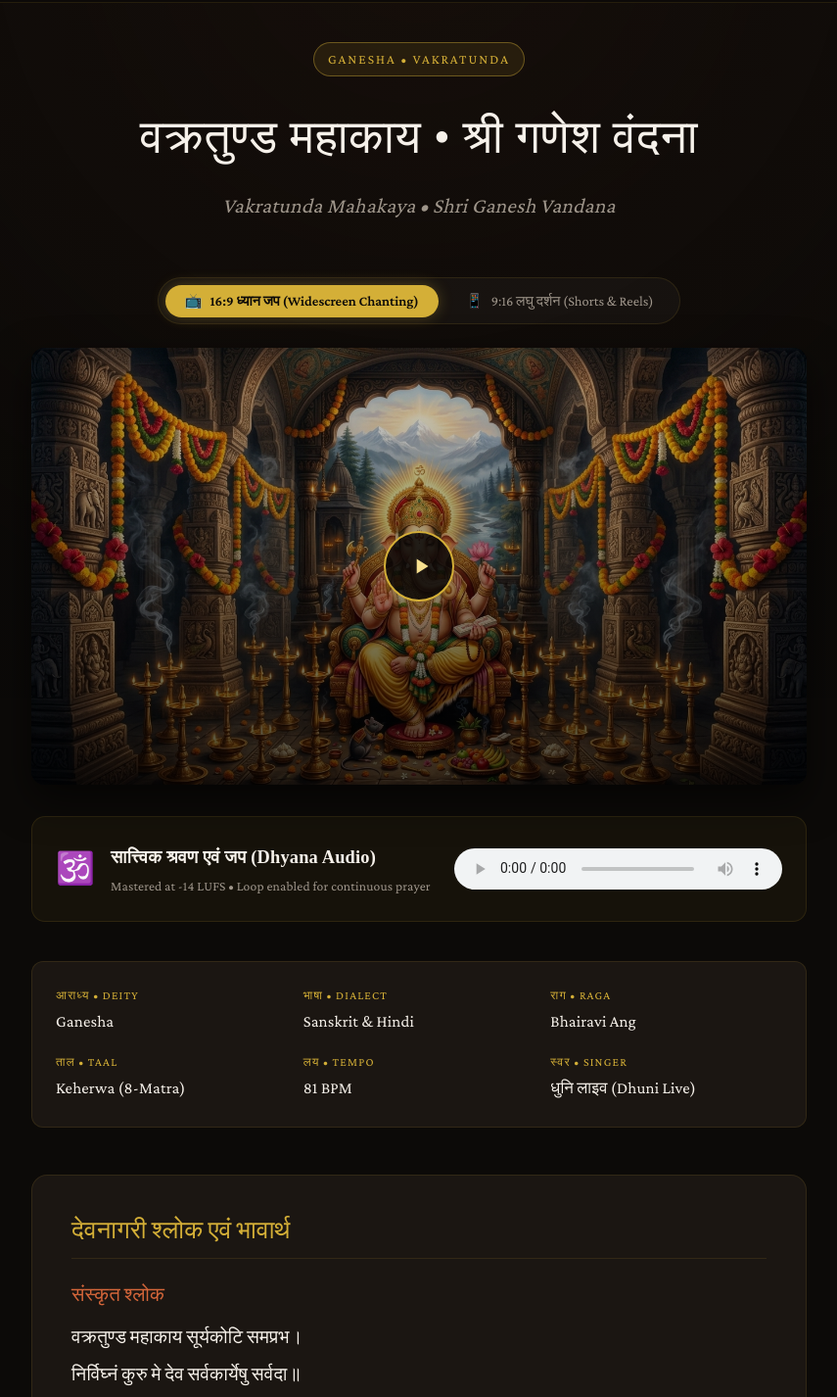
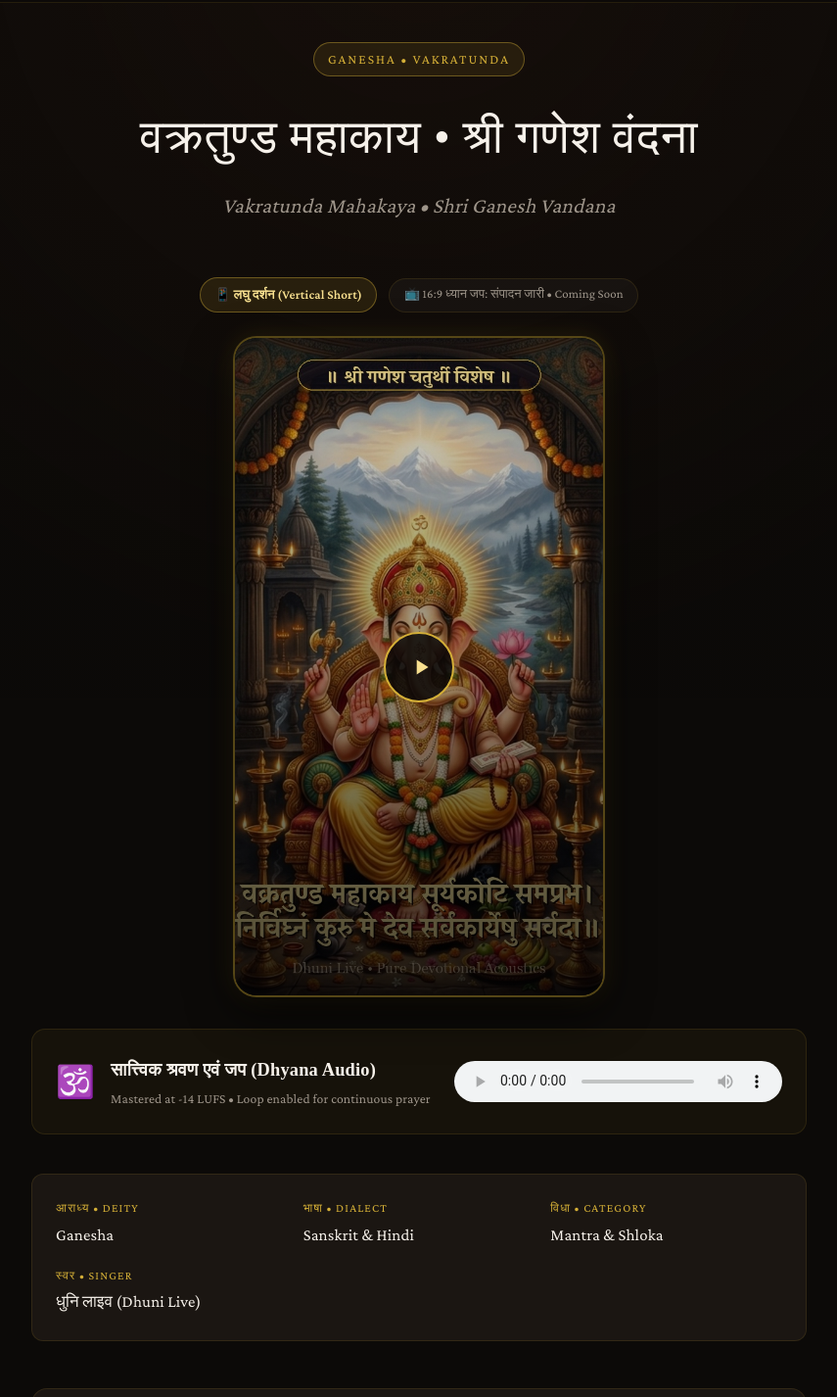
Before and after one commit to mc784/dhunilive, an Astro site: page /shri-ganesh-vandana-vakratunda in a window 1280 px wide. Shown: the part 88-1514 px from the top of the page at 98% size, without its empty margins (212-1067 px from the left). Built offline with nearby package versions, Linux system fonts and the light colour scheme; Astro itself is replaced by a stand-in of ours; a web font is replaced by a local one.

Commit message:
Implement dynamic format fallback: hide toggle when only 9:16 exists with elegant coming-soon status; remove raag, taal, and bpm across all pages

```diff
--- a/src/content/releases/example-balram-bhajan.md
+++ b/src/content/releases/example-balram-bhajan.md
@@ -5,9 +5,6 @@ slug: "baldau-ji-ki-aarti"
 deity: "Balram"
 deity_form: "Dauji of Baldeo"
 dialect: "Braj"
-raga: "Bhairavi"
-taal: "Keherwa"
-bpm: 90
 year: 2024
 release_date: 2024-03-15
 youtube_id: "LWou9wHr0Pk"
--- a/src/content/releases/shri-ganesh-vandana-vakratunda.md
+++ b/src/content/releases/shri-ganesh-vandana-vakratunda.md
@@ -13,9 +13,6 @@ cover_image: "/media/ganesh_promo_1x1.jpg"
 hero_image: "/media/ganesh_sanctum_hero.jpg"
 featured: true
 category: "Mantra & Shloka"
-raga: "Bhairavi Ang"
-taal: "Keherwa (8-Matra)"
-bpm: 81
 rights_status: "traditional"
 rights_note: "पारंपरिक संस्कृत श्लोक एवं मूल काव्य भावार्थ अनुवाद, धूनी लाइव द्वारा प्रस्तुत"
 credits:
@@ -51,5 +48,5 @@ Nirvighna karo mere dev, saare karya sarvada ||
 
 ## Releases & Editions
 
-* **9:16 Vertical Short (Official Short):** Features sacred Sanskrit shloka and poetic Hindi anuvaad (37s).
-* **16:9 Landscape Dhyana Edition (एकादश आवर्तन — 11 Sacred Chanting Cycles):** Pure Sanskrit meditative chanting loop (3m 34s) mastered to EBU R128 (-14 LUFS) for Smart TV puja playback and morning prayer.
+* **9:16 Vertical Short (Official Short):** Features sacred Sanskrit shloka and poetic Hindi anuvaad (37s). Available now.
+* **16:9 Landscape Dhyana Edition (एकादश आवर्तन — 11 Sacred Chanting Cycles):** Pure Sanskrit meditative chanting loop mastered to EBU R128 (-14 LUFS) for Smart TV puja playback — शीघ्र उपलब्ध (Coming Soon).
--- a/src/pages/[slug].astro
+++ b/src/pages/[slug].astro
@@ -44,6 +44,9 @@ const title = `${data.title_hi} — ${data.title_roman} | Dhuni Live`;
 const description = `${data.deity} bhajan & shloka in ${data.dialect}. Singer: ${data.credits.singer}. Traditional Indian devotional acoustics.`;
 
 const posterImg = data.hero_image || data.cover_image || `https://i.ytimg.com/vi/${data.youtube_id}/maxresdefault.jpg`;
+const has16x9 = Boolean(data.youtube_16x9_id);
+const has9x16 = Boolean(data.youtube_short_id || (!has16x9 && data.youtube_id));
+const hasBothFormats = has16x9 && has9x16;
 ---
 
 <Base title={title} description={description} jsonLd={jsonLd}>
@@ -80,12 +83,13 @@ const posterImg = data.hero_image || data.cover_image || `https://i.ytimg.com/vi
         <p class="detail-title-en" lang="en">{data.title_roman}</p>
       </header>
 
-      <!-- Dual-Format Switcher (16:9 Dhyana vs 9:16 Short) -->
+      <!-- Dual-Format Switcher or Single Format Status Indicator -->
+      {hasBothFormats && (
         <div class="format-toggle-bar">
           <button
             id="btn16x9"
             class="format-btn active"
-          onclick="switchFormat('16x9')"
+            onclick="window.switchFormat('16x9')"
           >
             <span>📺</span>
             <span>16:9 ध्यान जप (Widescreen Chanting)</span>
@@ -94,42 +98,64 @@ const posterImg = data.hero_image || data.cover_image || `https://i.ytimg.com/vi
           <button
             id="btn9x16"
             class="format-btn"
-          onclick="switchFormat('9x16')"
+            onclick="window.switchFormat('9x16')"
           >
             <span>📱</span>
             <span>9:16 लघु दर्शन (Shorts & Reels)</span>
           </button>
         </div>
+      )}
+
+      {has9x16 && !has16x9 && (
+        <div class="format-status-badge">
+          <span class="badge-active">📱 लघु दर्शन (Vertical Short)</span>
+          <span class="badge-upcoming">📺 16:9 ध्यान जप: संपादन जारी • Coming Soon</span>
+        </div>
+      )}
+
+      {has16x9 && !has9x16 && (
+        <div class="format-status-badge">
+          <span class="badge-active">📺 ध्यान जप (16:9 Widescreen)</span>
+        </div>
+      )}
 
       <!-- Format-Aware Media Stage -->
       <div id="stageWrapper">
-        <!-- 16:9 Viewport (Default) -->
-        <div id="view16x9" class="video-stage-16x9">
+        <!-- 16:9 Viewport (if available) -->
+        {has16x9 && (
+          <div class="video-stage-16x9" id="view16x9">
             <div
               class="lite-embed-facade"
               id="facade16x9"
               style={`background-image: url('${posterImg}');`}
-            onclick={`loadEmbed('view16x9', '${data.youtube_16x9_id || data.youtube_id}')`}
+              onclick={`window.loadEmbed('view16x9', '${data.youtube_16x9_id}')`}
             >
               <div class="play-button-gold" title="Play 16:9 Chanting Video">
                 <svg viewBox="0 0 24 24"><path d="M8 5v14l11-7z"/></svg>
               </div>
             </div>
           </div>
+        )}
 
-        <!-- 9:16 Vertical Phone Viewport (Hidden initially) -->
-        <div id="view9x16" class="video-stage-9x16" style="display: none;">
+        <!-- 9:16 Vertical Phone Viewport (if available) -->
+        {has9x16 && (
+          <div
+            class="video-stage-9x16"
+            id="view9x16"
+            style={hasBothFormats ? 'display: none;' : 'display: block;'}
+          >
             <div
               class="lite-embed-facade"
               id="facade9x16"
               style={`background-image: url('${data.cover_image || posterImg}');`}
-            onclick={`loadEmbed('view9x16', '${data.youtube_short_id || data.youtube_id}')`}
+              onclick={`window.loadEmbed('view9x16', '${data.youtube_short_id || data.youtube_id}')`}
             >
               <div class="play-button-gold" title="Play 9:16 Vertical Short">
                 <svg viewBox="0 0 24 24"><path d="M8 5v14l11-7z"/></svg>
               </div>
             </div>
           </div>
+        )}
       </div>
 
       <!-- Dedicated Dhyana Audio Player (Listen while Chanting) -->
@@ -155,7 +181,7 @@ const posterImg = data.hero_image || data.cover_image || `https://i.ytimg.com/vi
         </div>
       )}
 
-      <!-- Metadata & Musicology Grid -->
+      <!-- Metadata Grid (Raag, Taal & BPM removed) -->
       <div class="metadata-card-grid">
         <div>
           <div class="metadata-box-label">आराध्य • Deity</div>
@@ -167,24 +193,10 @@ const posterImg = data.hero_image || data.cover_image || `https://i.ytimg.com/vi
           <div class="metadata-box-val">{data.dialect}</div>
         </div>
 
-        {data.raga && (
+        {data.category && (
           <div>
-            <div class="metadata-box-label">राग • Raga</div>
-            <div class="metadata-box-val">{data.raga}</div>
-          </div>
-        )}
-
-        {data.taal && (
-          <div>
-            <div class="metadata-box-label">ताल • Taal</div>
-            <div class="metadata-box-val">{data.taal}</div>
-          </div>
-        )}
-
-        {data.bpm && (
-          <div>
-            <div class="metadata-box-label">लय • Tempo</div>
-            <div class="metadata-box-val">{data.bpm} BPM</div>
+            <div class="metadata-box-label">विधा • Category</div>
+            <div class="metadata-box-val">{data.category}</div>
           </div>
         )}
 
@@ -274,10 +286,18 @@ const posterImg = data.hero_image || data.cover_image || `https://i.ytimg.com/vi
       `;
     };
 
-    // Auto-detect viewport on load: on phones (<= 768px), default to 9:16 vertical short!
+    // Auto-detect viewport on load: only toggle if both formats exist
     function initDetailFormat() {
+      const view16 = document.getElementById('view16x9');
+      const view9 = document.getElementById('view9x16');
+      if (view16 && view9) {
         const isMobile = window.innerWidth <= 768;
         window.switchFormat(isMobile ? '9x16' : '16x9');
+      } else if (view9) {
+        view9.style.display = 'block';
+      } else if (view16) {
+        view16.style.display = 'block';
+      }
     }
 
     if (document.readyState === 'loading') {
--- a/src/styles/global.css
+++ b/src/styles/global.css
@@ -403,6 +403,41 @@ a:hover {
   color: #0c0a08;
   font-weight: 600;
   box-shadow: 0 0 15px rgba(212, 175, 55, 0.3);
+}
+
+/* Format Status Indicator (when only one edition is live) */
+.format-status-badge {
+  display: flex;
+  align-items: center;
+  justify-content: center;
+  gap: 0.75rem;
+  margin-bottom: 1.5rem;
+  flex-wrap: wrap;
+}
+
+.badge-active {
+  display: inline-flex;
+  align-items: center;
+  gap: 0.4rem;
+  padding: 0.35rem 0.9rem;
+  border-radius: 20px;
+  background: rgba(212, 175, 55, 0.12);
+  border: 1px solid var(--border-gold);
+  color: var(--gold-bright);
+  font-size: 0.82rem;
+  font-weight: 600;
+}
+
+.badge-upcoming {
+  display: inline-flex;
+  align-items: center;
+  gap: 0.4rem;
+  padding: 0.35rem 0.9rem;
+  border-radius: 20px;
+  background: rgba(255, 255, 255, 0.03);
+  border: 1px solid var(--border-subtle);
+  color: var(--text-muted);
+  font-size: 0.8rem;
 }
 
 /* 16:9 Landscape Responsive Container */
```
Also changed, not shown: src/pages/index.astro (+43 -12 lines). Lines whose indentation alone changed are shown as unchanged.
